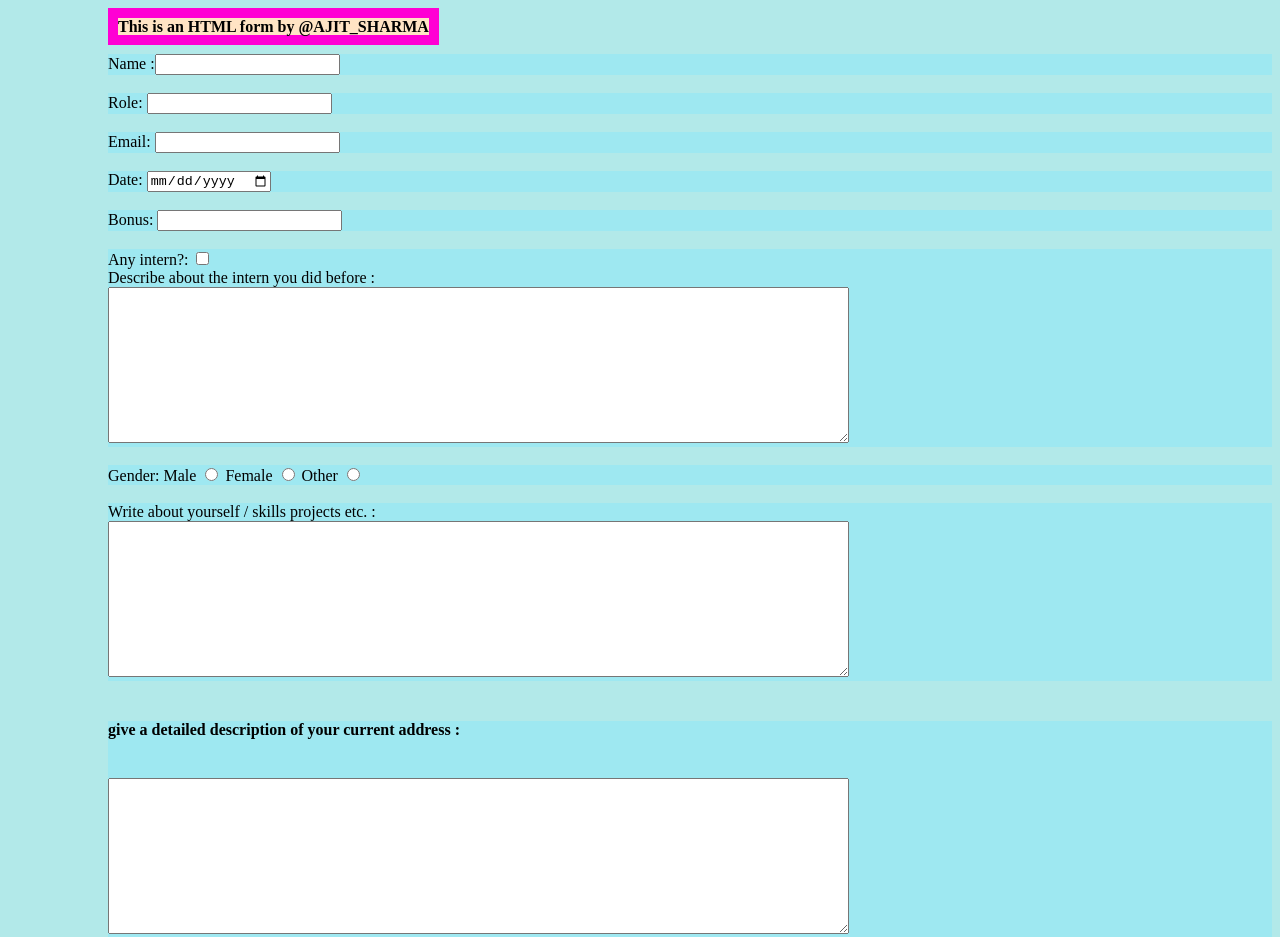
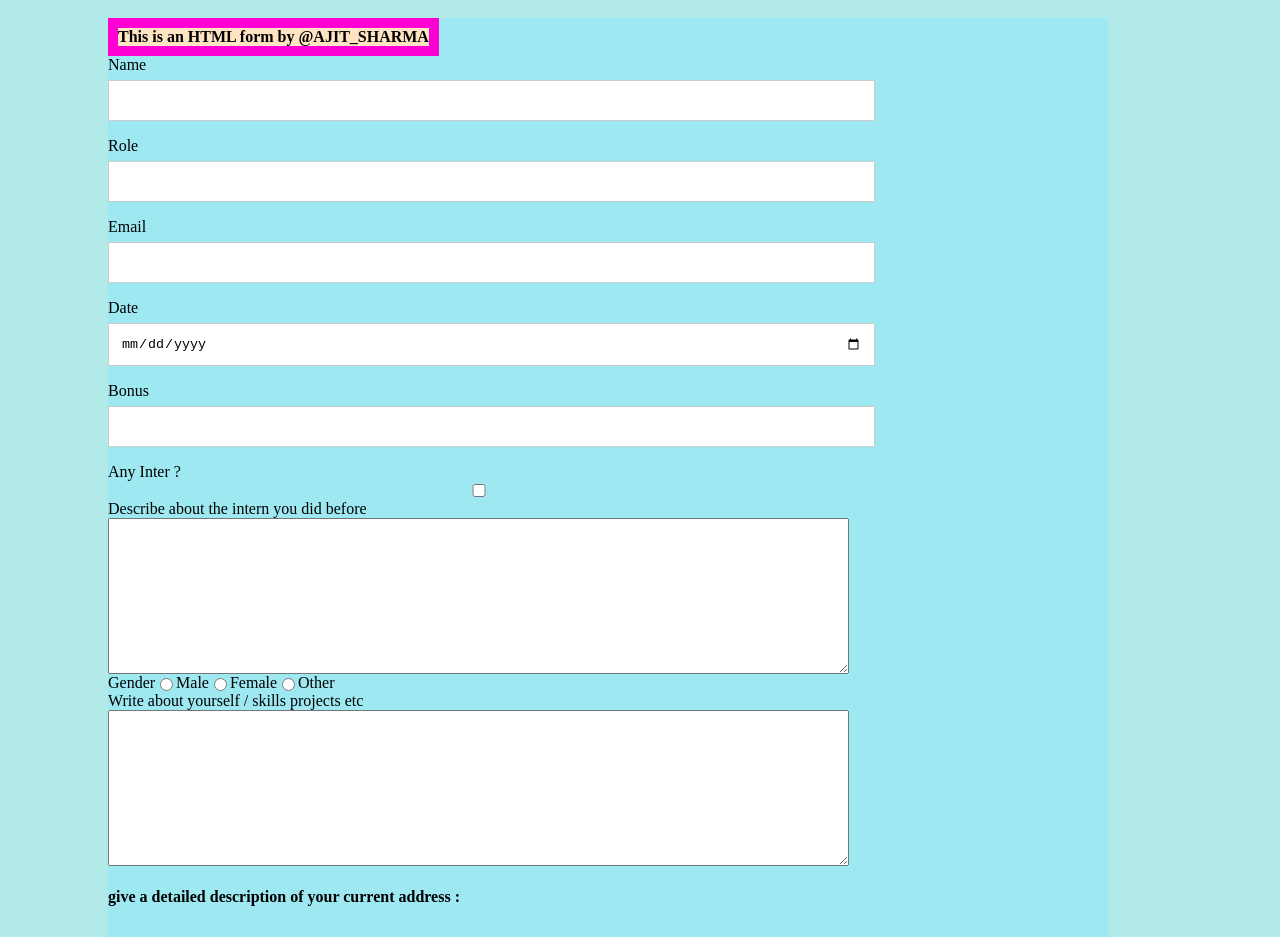
Before and after one commit to ajit-sharmaGH/HTML_form, a plain HTML site: page index.html in a window 1280 px wide. Shown: the top 937 px of the page. Drawn offline with Linux system fonts and the light colour scheme.

Commit message:
Feat: Correct the workflow and make readiable

```diff
--- a/index.html
+++ b/index.html
@@ -1,5 +1,6 @@
 <!DOCTYPE html>
 <html lang="en">
+
 <head>
   <meta charset="UTF-8" />
   <meta name="viewport" content="width=device-width, initial-scale=1.0" />
@@ -9,47 +10,38 @@
 </head>
 
 <body>
+  <div class="container">
     <strong style="border: 10px solid rgb(255, 0, 212)">
       This is an HTML form by @AJIT_SHARMA <br />
     </strong>
-    <a action="hello.php"> </a><br />
-    <div>Name :<input type="text" name="myName" id="name" /></div>
-    <br />
-    <div>Role: <input type="text" name="myRole" /></div>
-    <br />
-    <div>Email: <input type="email" name="myEmail" /></div>
+    <form action="#" class="formbox">
+      <label for="name">Name</label>
+      <input type="text" name="myName" id="name">
+      <label for="role">Role</label>
+      <input type="text" name="myRole">
+      <label for="email">Email</label>
+      <input type="email" name="myEmail">
+      <label for="date">Date</label>
+      <input type="date" name="myDate">
+      <label for="bonus">Bonus</label>
+      <input type="number" name="myBonus">
+      <label for="intern">Any Inter ?</label>
+      <input type="checkbox" name="myEligibility">
+      <label for="about"> Describe about the intern you did before</label>
+      <textarea name="myText" cols="90" rows="10"></textarea>
+      <div class="gender">
+        <label for="gender">Gender</label>
+        <input type="radio" name="myGender">
+       <label for="male">Male</label>
+       <input type="radio" name="myGender">
+       <label for="female">Female</label>
+       <input type="radio" name="myGender">
+       <label for="other">Other</label>
+      </div>
+      <label for="about_yourself">Write about yourself / skills projects etc</label>
+      <textarea name="myText" cols="90" rows="10"></textarea>
+    </form>
 
-    <br />
-    <div>Date: <input type="date" name="myDate" /></div>
-    <br />
-    <div>Bonus: <input type="number" name="myBonus" /></div>
-    <br />
-    <div>
-      Any intern?:
-      <input type="checkbox" name="myEligibility" />
-      <br />
-      Describe about the intern you did before : <br /><textarea
-        name="myText"
-        cols="90"
-        rows="10"
-      ></textarea>
-    </div>
-    <br />
-    <div>
-      Gender: Male <input type="radio" name="myGender" /> Female
-      <input type="radio" name="myGender" /> Other
-      <input type="radio" name="myGender" />
-    </div>
-
-    <br />
-    <div>
-      Write about yourself / skills projects etc. : <br /><textarea
-        name="myText"
-        cols="90"
-        rows="10"
-      ></textarea>
-    </div>
-    <br />
     <div>
       <h4>give a detailed description of your current address :</h4>
       <br /><textarea name="myText" cols="90" rows="10"></textarea>
@@ -79,5 +71,7 @@
     <div>
       <strong style="border: 4px solid rgb(225, 0, 255)"> BEST OF LUCK </strong>
     </div>
+  </div>
 </body>
+
 </html>
--- a/style.css
+++ b/style.css
@@ -7,6 +7,29 @@ body {
 
 div {
   background-color: rgb(158, 232, 241);
+}
+
+input[type="text"], input[type="email"], input[type="date"], input[type="number"]{
+    width: 100%;
+    padding: 12px;
+    border: 1px solid #ccc;
+    margin-top: 6px;
+    margin-bottom: 16px;
+}
+.container{
+
+    display: flex;
+    flex-direction: column;
+    align-content: center;
+    align-items: flex-start;
+}
+.formbox{
+display: flex;
+flex-direction: column;
+
+}
+.gender{
+  display: flex;
 }
 
 strong {
```
Lines whose indentation alone changed are shown as unchanged.
